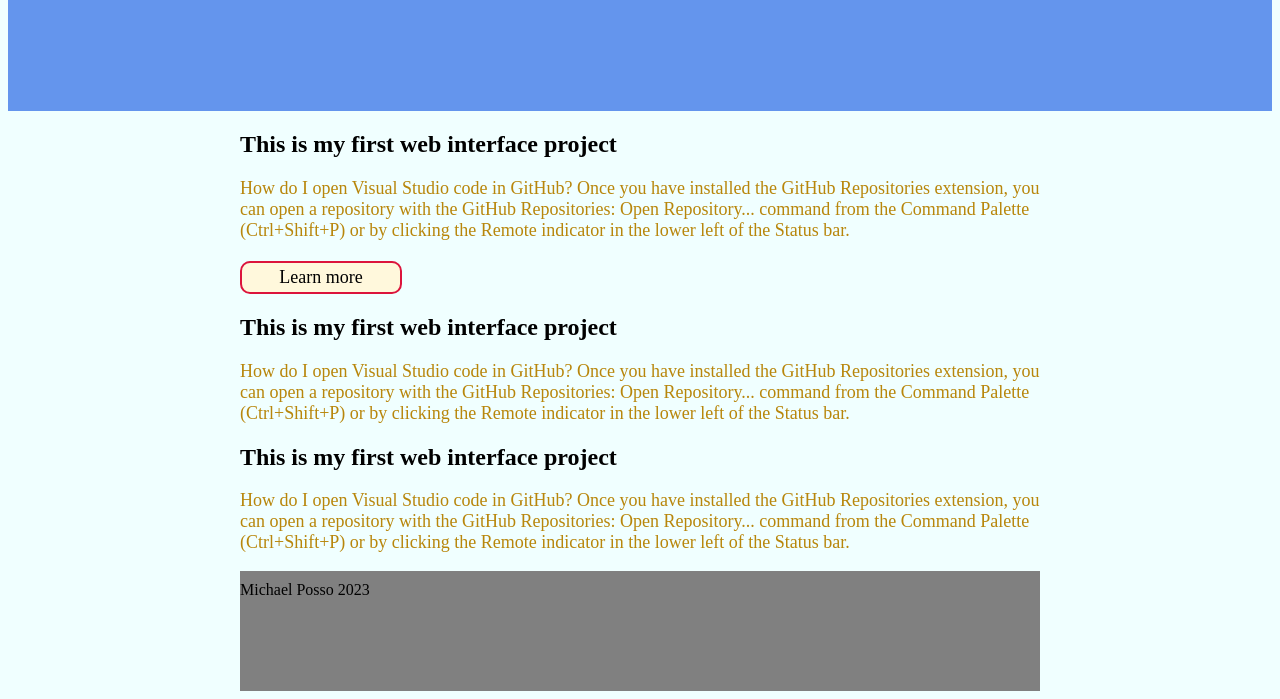
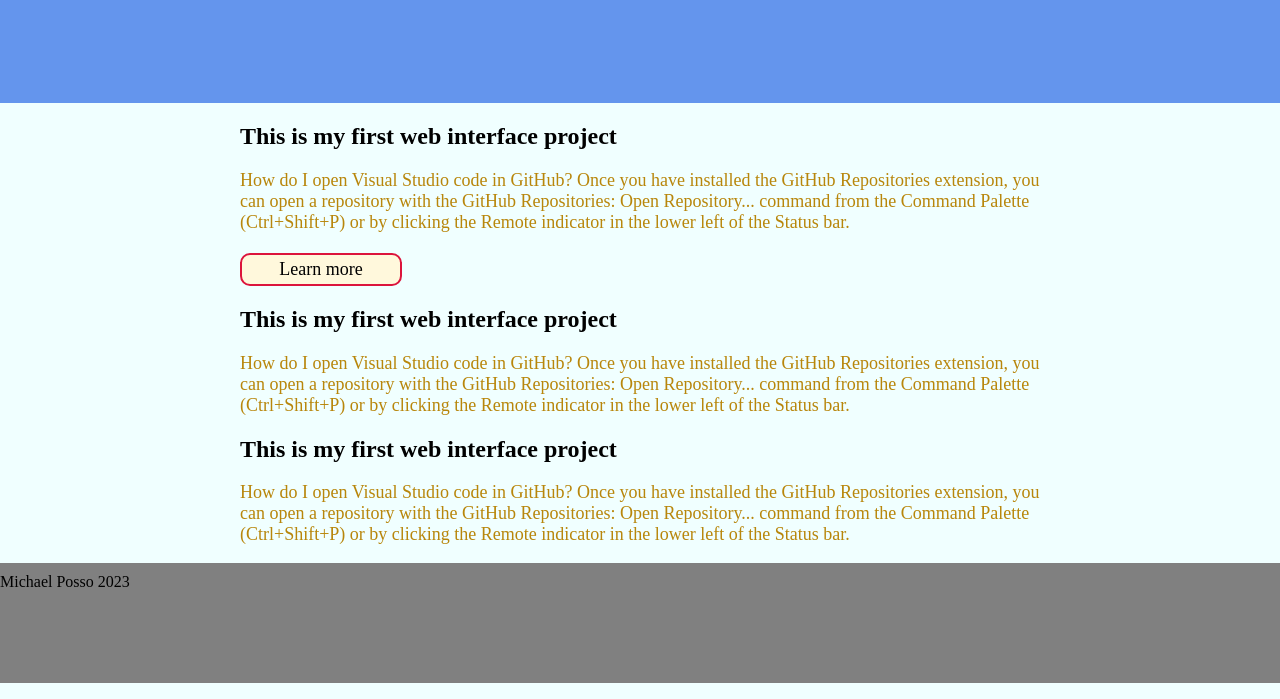
Before and after one commit to micposso/CG342-Interface-Design-Class-First-Project, a plain HTML site: page index.html in a window 1280 px wide. Shown: the part 247-946 px from the top of the page. Drawn offline with Linux system fonts and the light colour scheme.

Commit message:
added flexible width and moved footer out

```diff
--- a/css/styles.css
+++ b/css/styles.css
@@ -1,5 +1,6 @@
 body {
     background-color: azure;
+    margin: 0;
 }
 
 /* typography */
@@ -36,7 +37,7 @@ p {
 }
 
 .main-content {
-    width: 800px;
+    max-width: 800px;
     margin: 0 auto;
     padding: 0 10px;
 }
--- a/index.html
+++ b/index.html
@@ -31,11 +31,10 @@
                 Repositories: Open Repository... command from the Command Palette (Ctrl+Shift+P) or by clicking the
                 Remote indicator in the lower left of the Status bar.</p>
         </article>
-
-        <footer>
-            Michael Posso 2023
-        </footer>
     </section>
+    <footer>
+        Michael Posso 2023
+    </footer>
 </body>
 
 </html>
```
